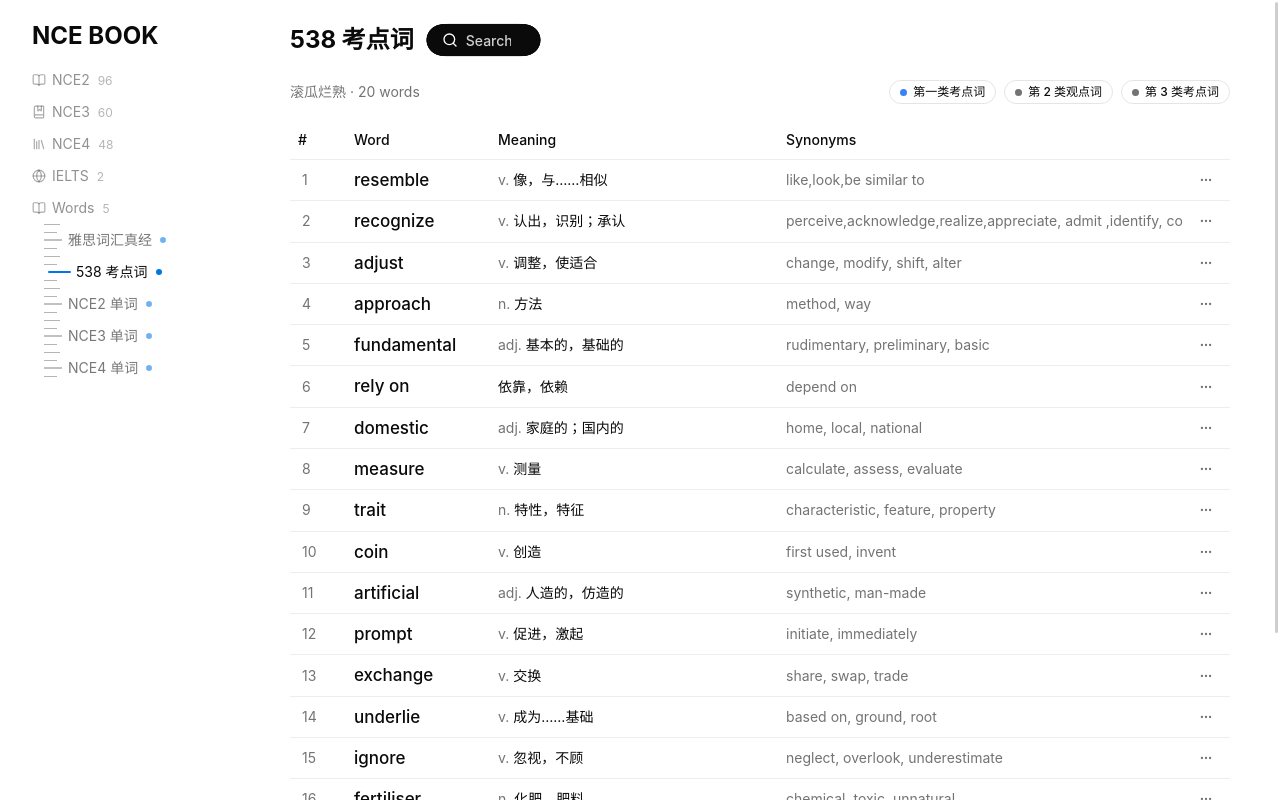
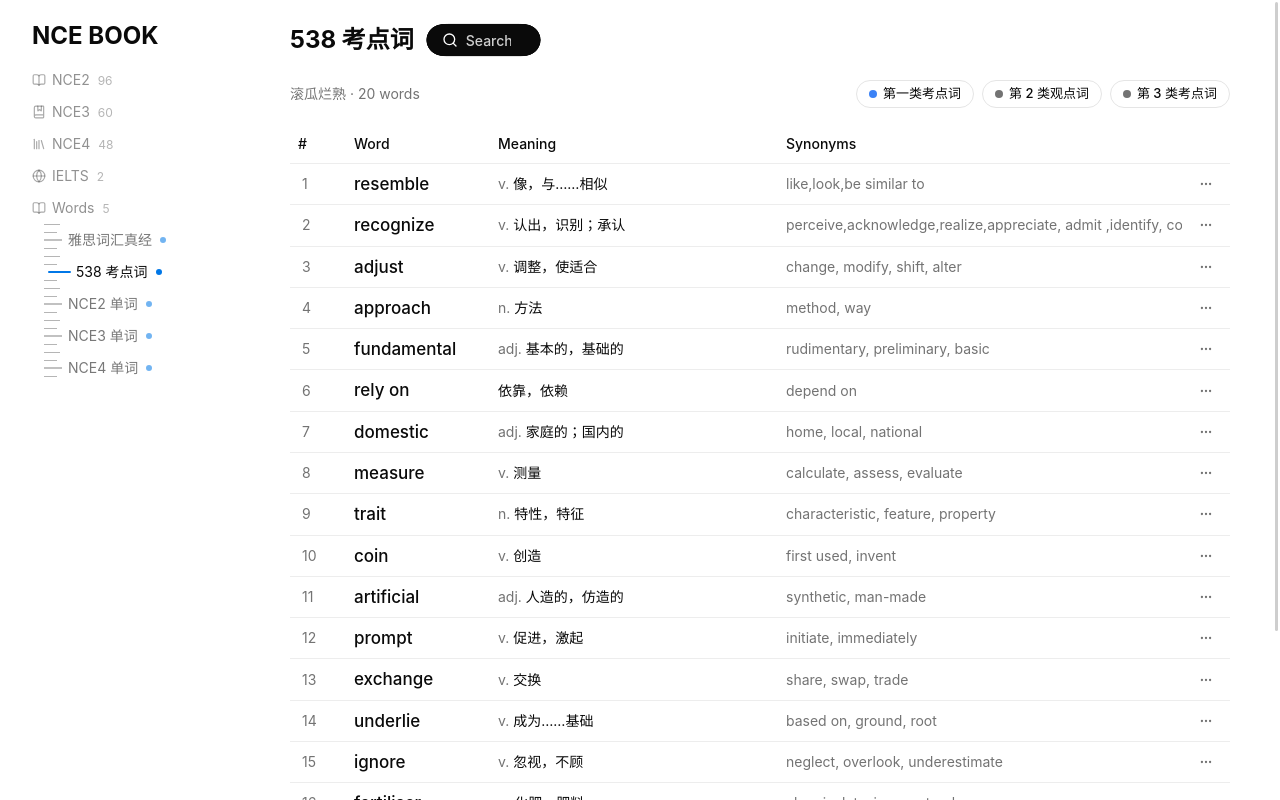
Before and after one commit to farisni/nce-nextjs, a Next.js app: page /538-keywords in a window 1280 px wide. Built offline with nearby package versions, Linux system fonts and the light colour scheme; a small style sheet from the web is missing.

Commit message:
538 考点词 badge 加高 py-2

```diff
--- a/src/app/538-keywords/page.tsx
+++ b/src/app/538-keywords/page.tsx
@@ -226,8 +226,8 @@ export default function KeywordsPage() {
                 key={cat.title}
                 color={category === cat.title ? "blue" : "gray"}
                 variant="dot"
-                size="md"
-                className="cursor-pointer"
+                size="lg"
+                className="cursor-pointer py-2"
                 onClick={() => setCategory(cat.title)}
               >
                 {cat.title}
```
